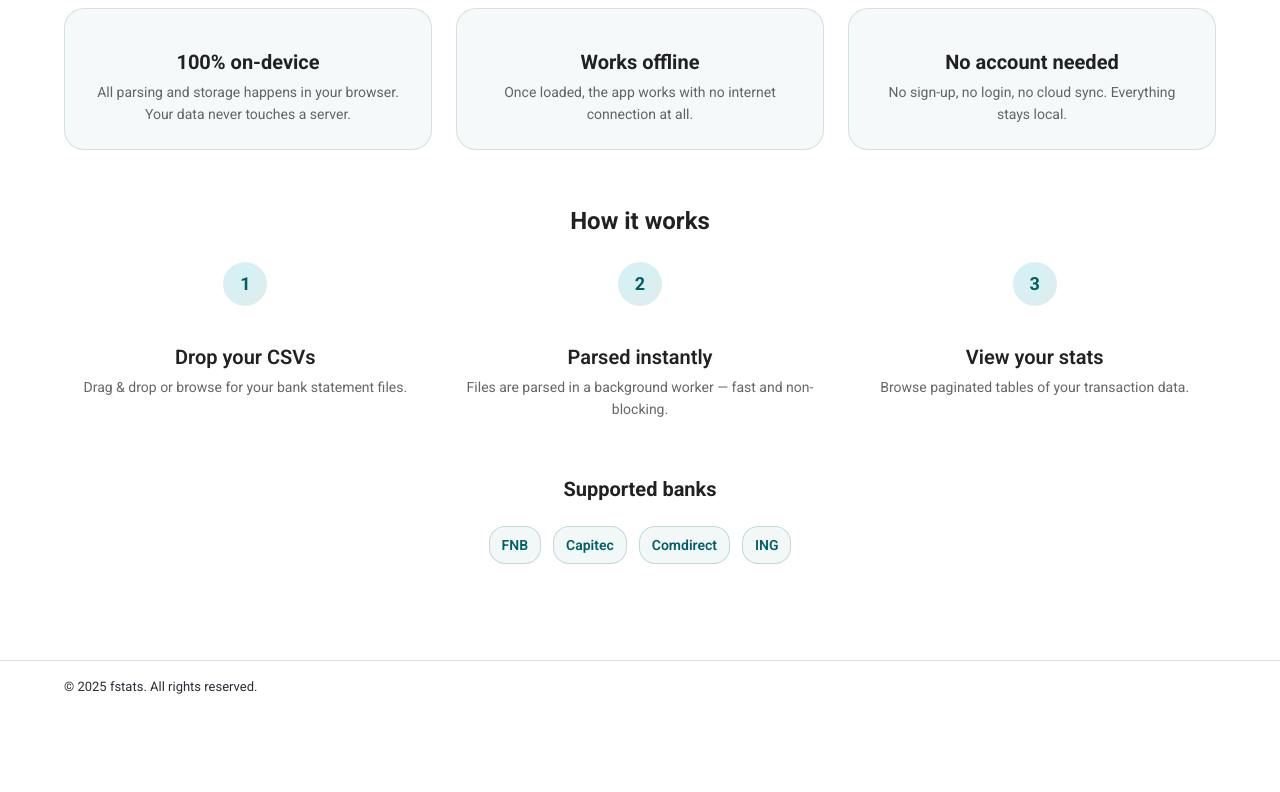
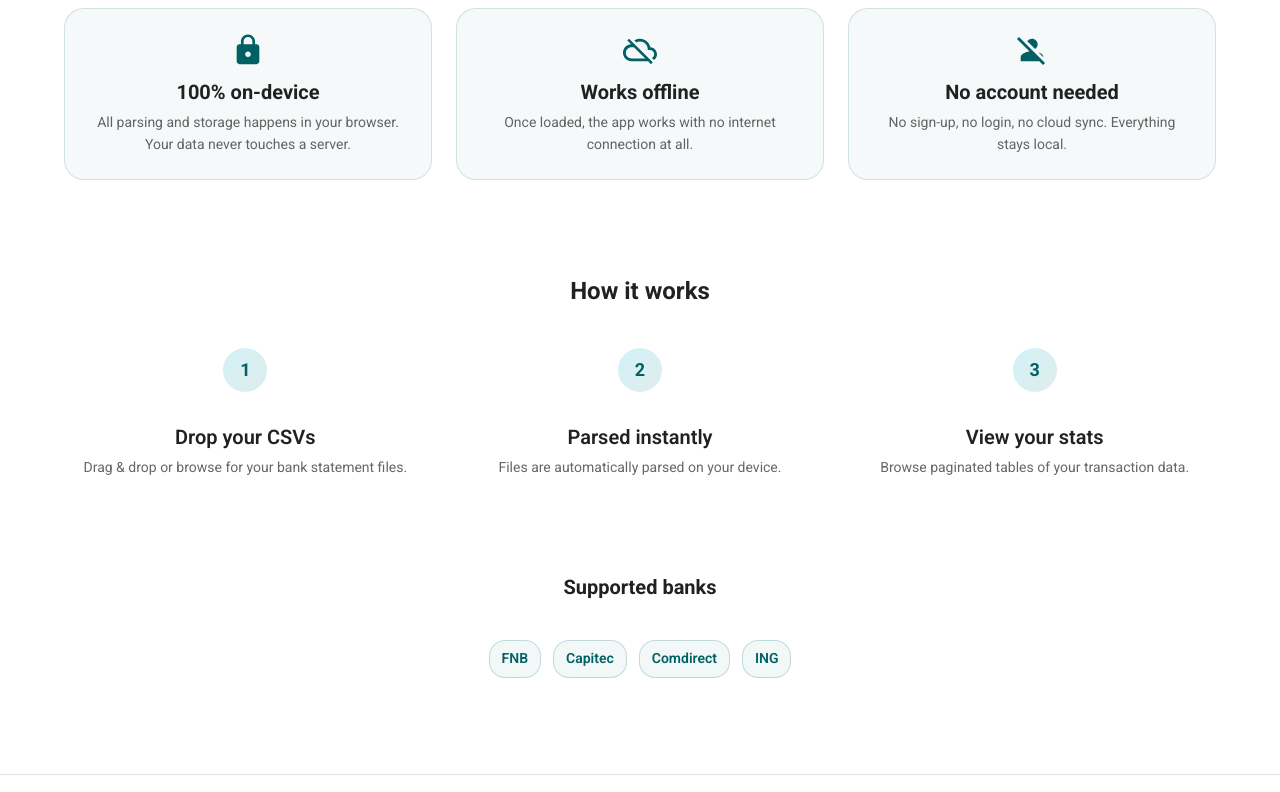
Before and after one commit to caweidmann/fstats, a Next.js app: page / in a window 1280 px wide. Shown: the part 563-1355 px from the top of the page. Before the commit the page ends 1274 px from the top, so only its background shows below. Built offline with nearby package versions, Linux system fonts and the light colour scheme; no server answers; some icons are missing; a web font is replaced by a local one; what @mui/material-nextjs would draw is missing.

Commit message:
fix: Homepage redesign

```diff
--- a/app/page.tsx
+++ b/app/page.tsx
@@ -1,16 +1,11 @@
 'use client'
 
-import BarChartIcon from '@mui/icons-material/BarChart'
-import CloudOffIcon from '@mui/icons-material/CloudOff'
-import LockIcon from '@mui/icons-material/Lock'
-import PersonOffIcon from '@mui/icons-material/PersonOff'
-import TableViewIcon from '@mui/icons-material/TableView'
-import UploadFileIcon from '@mui/icons-material/UploadFile'
+import { CloudOff, Lock, PersonOff } from '@mui/icons-material'
 import { Box, Button, Chip, Grid, Typography } from '@mui/material'
 import { useTheme } from '@mui/material/styles'
 import { useRouter } from 'next/navigation'
 
-import { ROUTES } from '@/common'
+import { MISC, ROUTES } from '@/common'
 import { PageWrapper } from '@/components'
 import { useIsDarkMode, useIsMobile } from '@/hooks'
 
@@ -18,17 +13,17 @@ import { ui } from './styled'
 
 const TRUST_ITEMS = [
   {
-    Icon: LockIcon,
+    Icon: Lock,
     title: '100% on-device',
     description: 'All parsing and storage happens in your browser. Your data never touches a server.',
   },
   {
-    Icon: CloudOffIcon,
+    Icon: CloudOff,
     title: 'Works offline',
     description: 'Once loaded, the app works with no internet connection at all.',
   },
   {
-    Icon: PersonOffIcon,
+    Icon: PersonOff,
     title: 'No account needed',
     description: 'No sign-up, no login, no cloud sync. Everything stays local.',
   },
@@ -37,25 +32,20 @@ const TRUST_ITEMS = [
 const STEPS = [
   {
     number: 1,
-    Icon: UploadFileIcon,
     title: 'Drop your CSVs',
     description: 'Drag & drop or browse for your bank statement files.',
   },
   {
     number: 2,
-    Icon: BarChartIcon,
     title: 'Parsed instantly',
-    description: 'Files are parsed in a background worker — fast and non-blocking.',
+    description: 'Files are automatically parsed on your device.',
   },
   {
     number: 3,
-    Icon: TableViewIcon,
     title: 'View your stats',
     description: 'Browse paginated tables of your transaction data.',
   },
 ]
-
-const BANKS = ['FNB', 'Capitec', 'Comdirect', 'ING']
 
 const Page = () => {
   const isMobile = useIsMobile()
@@ -74,12 +64,15 @@ const Page = () => {
         />
 
         <Typography variant="h1" sx={sx.heroTitle}>
-          Analyse bank statements <Box component="span" sx={sx.heroTitleAccent}>privately</Box>
+          Analyse bank statements{' '}
+          <Box component="span" sx={sx.heroTitleAccent}>
+            privately
+          </Box>
         </Typography>
 
         <Typography variant="body1" component="p" sx={sx.heroSubtitle}>
-          Drop your CSV files and get instant insights. All processing happens entirely on your device — no uploads,
-          no accounts, no tracking.
+          Drop your CSV files and get instant insights. All processing happens entirely on your device — no uploads, no
+          accounts, no tracking.
         </Typography>
 
         <Button
@@ -98,23 +91,32 @@ const Page = () => {
           <Grid size={isMobile ? 12 : 4} key={title}>
             <Box sx={sx.trustCard}>
               <Icon sx={sx.trustIcon} />
-              <Typography variant="h6" sx={sx.trustTitle}>{title}</Typography>
-              <Typography variant="body2" sx={sx.trustDescription}>{description}</Typography>
+              <Typography variant="h6" sx={sx.trustTitle}>
+                {title}
+              </Typography>
+              <Typography variant="body2" sx={sx.trustDescription}>
+                {description}
+              </Typography>
             </Box>
           </Grid>
         ))}
       </Grid>
 
       <Box sx={sx.section}>
-        <Typography variant="h5" sx={sx.sectionTitle}>How it works</Typography>
+        <Typography variant="h5" sx={sx.sectionTitle}>
+          How it works
+        </Typography>
         <Grid container spacing={isMobile ? 3 : 4}>
-          {STEPS.map(({ number, Icon, title, description }) => (
+          {STEPS.map(({ number, title, description }) => (
             <Grid size={isMobile ? 12 : 4} key={number}>
               <Box sx={sx.stepCard}>
                 <Box sx={sx.stepBadge}>{number}</Box>
-                <Icon sx={sx.stepIcon} />
-                <Typography variant="h6" sx={sx.stepTitle}>{title}</Typography>
-                <Typography variant="body2" sx={sx.stepDescription}>{description}</Typography>
+                <Typography variant="h6" sx={sx.stepTitle}>
+                  {title}
+                </Typography>
+                <Typography variant="body2" sx={sx.stepDescription}>
+                  {description}
+                </Typography>
               </Box>
             </Grid>
           ))}
@@ -122,9 +124,11 @@ const Page = () => {
       </Box>
 
       <Box sx={sx.banksSection}>
-        <Typography variant="h6" sx={sx.sectionTitle}>Supported banks</Typography>
+        <Typography variant="h6" sx={sx.sectionTitle}>
+          Supported banks
+        </Typography>
         <Box sx={sx.bankGrid}>
-          {BANKS.map((bank) => (
+          {MISC.SUPPORTED_BANKS.map((bank) => (
             <Chip key={bank} label={bank} sx={sx.bankChip} />
           ))}
         </Box>
--- a/app/styled.ts
+++ b/app/styled.ts
@@ -82,7 +82,8 @@ export const ui = (theme: Theme, isMobile: boolean, isDarkMode: boolean) => {
     sectionTitle: {
       textAlign: 'center' as const,
       fontWeight: 700,
-      mb: isMobile ? 2 : 3,
+      mt: 12,
+      mb: isMobile ? 3 : 5,
     },
 
     stepCard: {
@@ -97,7 +98,8 @@ export const ui = (theme: Theme, isMobile: boolean, isDarkMode: boolean) => {
       alignItems: 'center',
       justifyContent: 'center',
       mx: 'auto',
-      mb: 1.5,
+      // mb: 1.5,
+      mb: 4,
       background: isDarkMode
         ? 'linear-gradient(135deg, rgba(0,188,212,0.25), rgba(0,96,100,0.2))'
         : 'linear-gradient(135deg, rgba(0,188,212,0.18), rgba(0,96,100,0.12))',
--- a/common/misc.ts
+++ b/common/misc.ts
@@ -5,6 +5,7 @@ export const MISC = {
   M_DASH_ALT: '–',
   GLASS_EFFECT: 0.8,
   MAX_UPLOAD_FILE_SIZE: 5 * 1024 * 1024,
+  SUPPORTED_BANKS: ['FNB', 'Capitec', 'Comdirect', 'ING'],
 } as const
 
 export const LAYOUT = {
```
